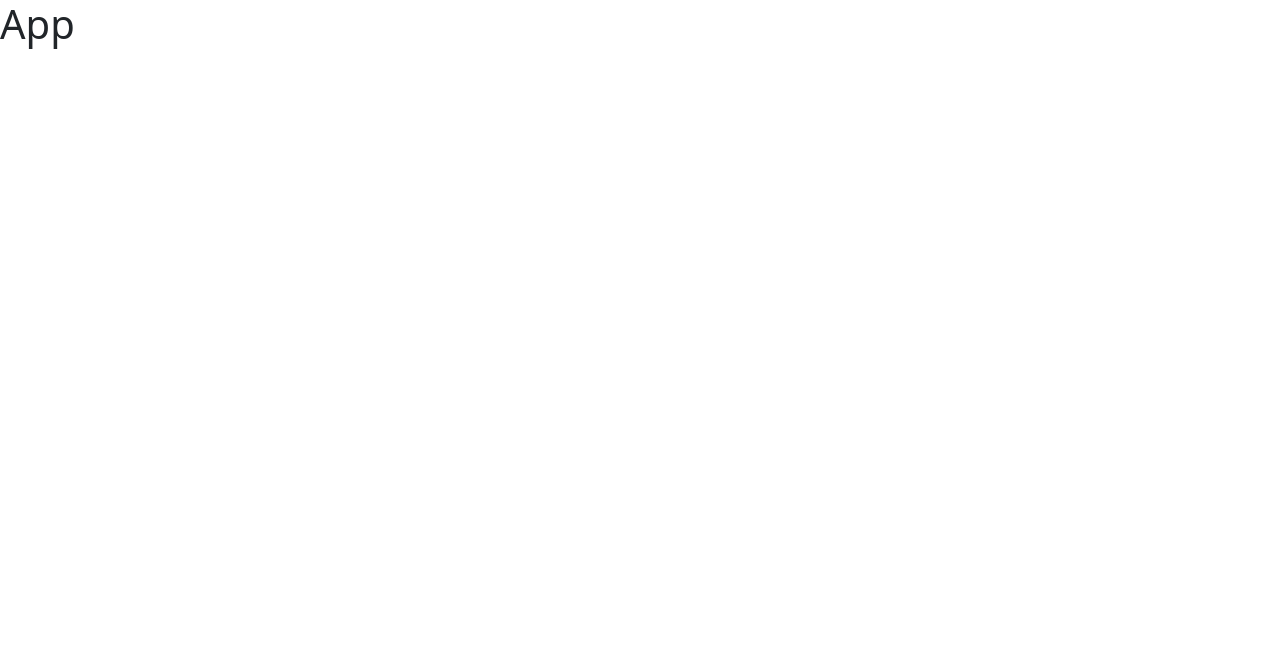
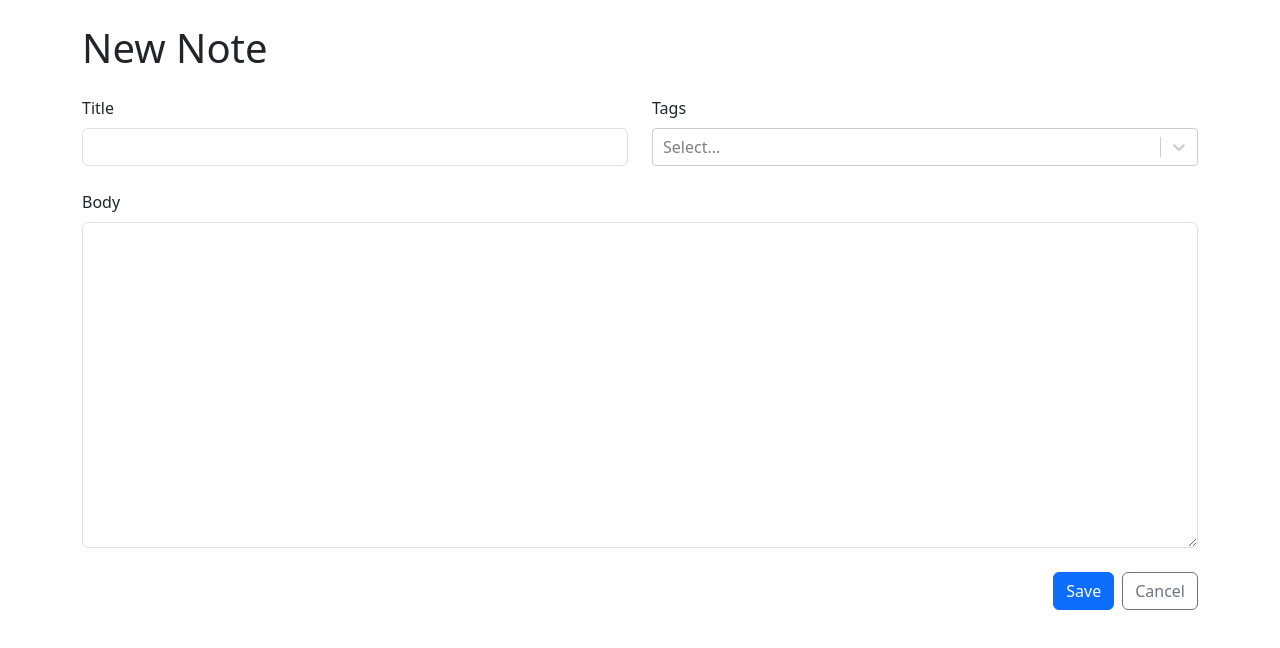
Before and after one commit to Erfan-Asadi/personal-notes, a React (Vite) app in the folder my-notes/: page /new in a window 1280 px wide. Shown: the top 648 px of the page. Built offline with nearby package versions, Linux system fonts and the light colour scheme.

Commit message:
until 18m, set set submitHandler in NoteForm

```diff
--- a/my-notes/src/App.tsx
+++ b/my-notes/src/App.tsx
@@ -1,9 +1,34 @@
-import "bootstrap/dist/css/bootstrap.min.css"
+import "bootstrap/dist/css/bootstrap.min.css";
+import { Container } from "react-bootstrap";
+import { Routes, Route, Navigate } from "react-router-dom";
+import NewNote from "./components/NewNote";
 
+export type Note = {
+  id: string & NoteData
+}
+export type NoteData = {
+  title: string,
+  markdown: string,
+  tags: Tag[]
+}
+export type Tag = {
+  id: string,
+  label: string
+}
 function App() {
   return (
-    <h1>App</h1>
-  )
+    <Container className="my-4">
+      <Routes>
+        <Route path="/" element={<h1>Home</h1>} />
+        <Route path="/new" element={<NewNote />} />
+        <Route path="/:id">
+          <Route index element={<h1>Show</h1>} />
+          <Route path="edit" element={<h1>Edit</h1>} />
+        </Route>
+        <Route path="*" element={<Navigate to="/" />} />
+      </Routes>
+    </Container>
+  );
 }
 
-export default App
+export default App;
--- /dev/null
+++ b/my-notes/src/components/NewNote.tsx
@@ -0,0 +1,12 @@
+import NoteForm from "./NoteForm";
+
+const NewNote = () => {
+  return (
+    <>
+      <h1 className="mb-4">New Note</h1>
+      <NoteForm />
+    </>
+  );
+};
+
+export default NewNote;
--- /dev/null
+++ b/my-notes/src/components/NoteForm.tsx
@@ -0,0 +1,68 @@
+import { useRef } from "react";
+import { Form, Stack, Col, Row, Button } from "react-bootstrap";
+import { Link } from "react-router-dom";
+import CreatableReactSelect from "react-select/creatable";
+import { NoteData } from "../App";
+
+type NoteFormProps = {
+  onSubmit: (data: NoteData) => void;
+};
+
+const NoteForm = ({ onSubmit }: NoteFormProps) => {
+  const titleRef = useRef<HTMLInputElement>(null);
+  const markdownRef = useRef<HTMLTextAreaElement>(null);
+
+  let defaultOptions = [
+    { value: "css", label: "CSS" },
+    { value: "html", label: "HTML" },
+    { value: "js", label: "JS" },
+    { value: "homework", label: "Homework" },
+  ];
+
+  const handleSubmit = (e: React.SyntheticEvent) => {
+    e.preventDefault();
+
+    onSubmit({
+        title: titleRef.current!.value,
+        markdown: markdownRef.current!.value,
+        tags: []
+    })
+
+  };
+  return (
+    <Form onSubmit={handleSubmit}>
+      <Stack gap={4}>
+        <Row>
+          <Col>
+            <Form.Group controlId="title">
+              <Form.Label>Title</Form.Label>
+              <Form.Control ref={titleRef} required />
+            </Form.Group>
+          </Col>
+          <Col>
+            <Form.Group controlId="tags">
+              <Form.Label>Tags</Form.Label>
+              <CreatableReactSelect isMulti options={defaultOptions} />
+            </Form.Group>
+          </Col>
+        </Row>
+        <Form.Group controlId="markdown">
+          <Form.Label>Body</Form.Label>
+          <Form.Control required as="textarea" ref={markdownRef} rows={13} />
+        </Form.Group>
+        <Stack direction="horizontal" gap={2} className="justify-content-end">
+          <Button type="submit" variant="primary">
+            Save
+          </Button>
+          <Link to="..">
+            <Button type="button" variant="outline-secondary">
+              Cancel
+            </Button>
+          </Link>
+        </Stack>
+      </Stack>
+    </Form>
+  );
+};
+
+export default NoteForm;
--- a/my-notes/src/main.tsx
+++ b/my-notes/src/main.tsx
@@ -1,9 +1,12 @@
-import React from 'react'
-import ReactDOM from 'react-dom/client'
-import App from './App'
+import React from "react";
+import ReactDOM from "react-dom/client";
+import App from "./App";
+import { BrowserRouter } from "react-router-dom";
 
-ReactDOM.createRoot(document.getElementById('root') as HTMLElement).render(
+ReactDOM.createRoot(document.getElementById("root") as HTMLElement).render(
   <React.StrictMode>
-    <App />
-  </React.StrictMode>,
-)
+    <BrowserRouter>
+      <App />
+    </BrowserRouter>
+  </React.StrictMode>
+);
--- a/package.json
+++ b/package.json
@@ -2,6 +2,7 @@
   "dependencies": {
     "bootstrap": "^5.3.1",
     "react-bootstrap": "^2.8.0",
-    "react-router-dom": "^6.14.2"
+    "react-router-dom": "^6.14.2",
+    "react-select": "^5.7.4"
   }
 }
```
Also changed, not shown: 1 other file (tests, documents, lock files or other folders).
